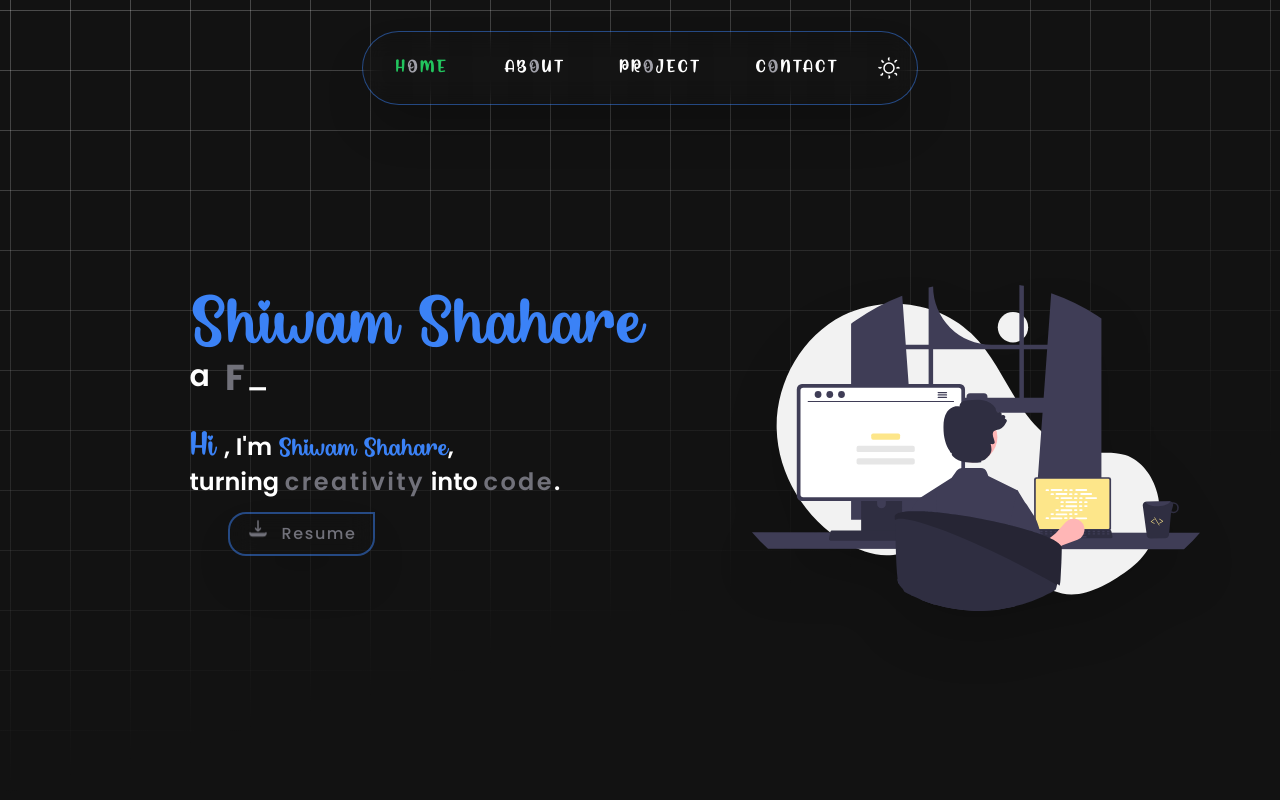
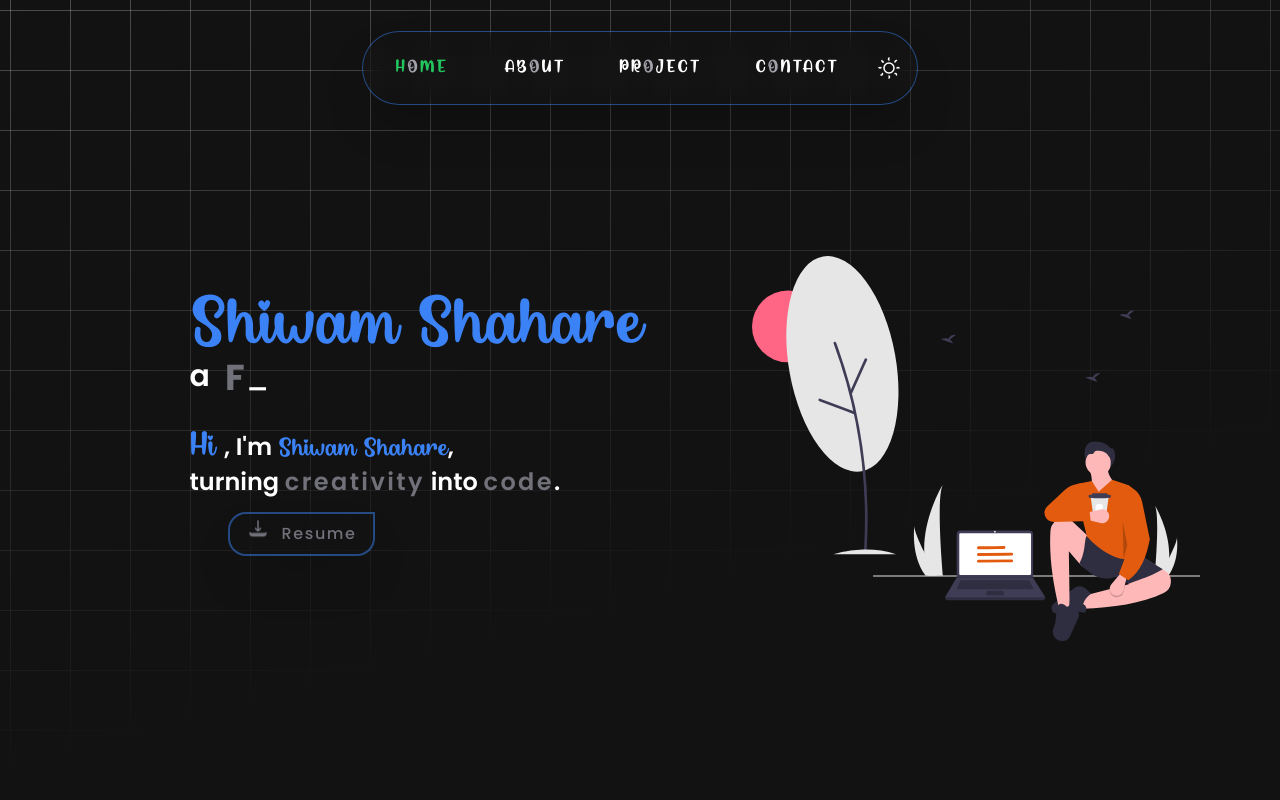
Before and after one commit to shiwamshahare/my-portfolio, a React (Vite) app: page / in a window 1280 px wide. Shown: the top 800 px of the page. Built offline with nearby package versions, Linux system fonts and the light colour scheme.

Commit message:
new home svg updaetd

```diff
--- a/src/components/Home/HomeImg.jsx
+++ b/src/components/Home/HomeImg.jsx
@@ -1,12 +1,16 @@
 import React from "react";
 import HomeSvg from "../Svg/HomeSvg/HomeSvg";
 import TiltSvg from "../Svg/TiltSvg";
+import NewHomeSvg from "../Svg/HomeSvg/NewHomeSvg";
 
 const HomeImg = () => {
   return (
     <TiltSvg
       className="md:w-2/5 w-3/5 pt-20 sm:pt-12 ease-in-out duration-75"
-      SvgContet={<HomeSvg />}
+      SvgContet={
+        <NewHomeSvg />
+        // <HomeSvg />
+      }
     />
   );
 };
--- /dev/null
+++ b/src/components/Svg/HomeSvg/NewHomeSvg.jsx
@@ -0,0 +1,139 @@
+import React from "react";
+
+const NewHomeSvg = () => {
+  return (
+    <>
+      <svg
+        data-name="Layer 1"
+        xmlns="http://www.w3.org/2000/svg"
+        viewBox="0 0 938.759 806.748"
+      >
+        <circle cx={75.365} cy={147.524} r={75.365} fill="#ff6584" />
+        <path
+          d="M874.367 632.387a136.7 136.7 0 0 1-6.384 37.774q-.135.424-.275.847h-23.822q.039-.382.077-.847c1.588-18.26 10.746-129.397-.204-148.403.957 1.542 32.454 52.608 30.608 110.629"
+          fill="#e6e6e6"
+        />
+        <path
+          d="M872.58 670.161q-.3.427-.62.847h-17.87q.202-.363.475-.847c2.952-5.328 11.69-21.259 19.802-37.774 8.717-17.748 16.714-36.169 16.04-42.836.208 1.504 6.24 47.343-17.828 80.61"
+          fill="#e6e6e6"
+        />
+        <path fill="#e6e6e6" d="M253.759 669.385h685v2.241h-685z" />
+        <path
+          d="m692.223 739.355 3.328-27.453 94.004-24.125-10.815-32.444c7.534-21.607 20.76-32.2 44.923-21.629l41.564 25.82a26.53 26.53 0 0 1 12.493 23.97 26.51 26.51 0 0 1-15.095 22.536c-46.53 22.056-105.834 30.495-170.402 33.325"
+          fill="#ffb8b8"
+        />
+        <path
+          d="m698.047 747.674-29.117-4.16-27.233 5.558a11.763 11.763 0 0 1-14.105-11.035 11.76 11.76 0 0 1 4.675-9.884L674.94 696a19.266 19.266 0 0 1 24.958 1.51l10.626 10.233c-7.604 4.717-13.259 11.796-16.638 21.63q10.962 6.026 4.16 18.3"
+          fill="#2f2e41"
+        />
+        <circle cx={725.855} cy={432.526} r={26.927} fill="#ffb8b8" />
+        <path
+          d="m767.926 485.627-60.313 25.372c4.902-24.611 7.345-47.031 0-60.728l38.684-4.576c-1.92 10.526 7.866 24.623 21.629 39.932M665.603 738.523l-22.462-1.664c-13.76-57.38-20.805-111.615-17.73-161.112a27.997 27.997 0 0 1 28.552-26.31 27.96 27.96 0 0 1 18.639 7.698l29.046 27.64a119.5 119.5 0 0 1 29.43 43.82c8.227 21.545 5.274 33.624-14.365 31.572a48.46 48.46 0 0 1-31.554-16.776l-21.22-24.661Z"
+          fill="#ffb8b8"
+        />
+        <path
+          d="M648.209 806.707a19.217 19.217 0 0 1-16.939-25.376l4.384-12.86 3.328-32.444c5.126-10.46 12.385-8.895 20.797-.832 5.348-.525 6.496-5.872 5.824-13.31l16.864 22.702a13.53 13.53 0 0 1 1.45 13.685l-16.972 37.23a19.22 19.22 0 0 1-18.736 11.205m212.473-150.126c-30.78 17.47-40.427 17.977-71.127 30.364l-26.62-14.974c-31.265 11.56-53.196-4.287-76.951-27.868 15.545-25.893 8.67-59.54 18.302-59.065l115.217 36.188 4.992 12.478Z"
+          fill="#2f2e41"
+        />
+        <path
+          d="M823.663 629.545c-40.682 17.609-84.486-1.035-121.873-42.011l-24.756-99.98a8.344 8.344 0 0 1 6.428-10.324l28.727-5.746 14.142 22.461 28.284-24.956 30.038 9.82a23.19 23.19 0 0 1 15.634 18.02Z"
+          fill="#e25b0e"
+        />
+        <path
+          d="M759.044 714.303a14.69 14.69 0 0 1-5.976-23.229l19.017-22.43 13.31 7.487-6.853 27.943a14.69 14.69 0 0 1-19.498 10.229"
+          opacity={0.2}
+        />
+        <path
+          d="M759.044 710.975a14.69 14.69 0 0 1-5.976-23.229l19.017-22.43 13.31 7.487-6.853 27.943a14.69 14.69 0 0 1-19.498 10.229"
+          fill="#ffb8b8"
+        />
+        <path
+          d="m788.723 679.458-19.965-13.31 29.116-77.366-10.815-108.979 9.866 6.166a46.1 46.1 0 0 1 20.726 29.828l15.995 77.976c-7 35.942-18.665 67.565-44.923 85.685"
+          fill="#e25b0e"
+        />
+        <path opacity={0.2} d="m776.661 555.922 9.983 49.914-8.211 29.192z" />
+        <path
+          d="M699.521 430.217s-15.517-50.784 31.907-40.133c7.356 1.652 13.711 5.928 18.767 11.52a4.57 4.57 0 0 0 3.572 1.46c7.576 0 12.255 27.072-2.896 38.977 0 0 3.091-16.02-2.528-21.479a12 12 0 0 1-2.501-3.22c-3.658-7.378-15.953-9.8-24.432-9.172-4.33.32-4.708 7.869-9.5 6.814-10.904-2.398-14.385 10.233-12.389 15.233"
+          fill="#2f2e41"
+        />
+        <path
+          d="m747.254 505.59-.313 2.3-1.938 14.187-3.174 23.235-.794 5.817a1.85 1.85 0 0 1-1.837 1.603h-21.163a1.854 1.854 0 0 1-1.836-1.599l-.809-5.821-3.227-23.235-1.972-14.198-.317-2.284a1.853 1.853 0 0 1 1.835-2.11h33.709a1.854 1.854 0 0 1 1.836 2.105"
+          fill="#e6e6e6"
+        />
+        <path
+          d="M713.943 497.33h29.351a1.854 1.854 0 0 1 1.854 1.854v2.449a1.854 1.854 0 0 1-1.854 1.853h-29.351a1.854 1.854 0 0 1-1.854-1.853v-2.45a1.854 1.854 0 0 1 1.854-1.853"
+          fill="#3f3d56"
+        />
+        <path
+          d="M749.906 506.564a196.2 196.2 0 0 1-42.575 0 1.853 1.853 0 0 1-1.854-1.853v-2.45a1.853 1.853 0 0 1 1.854-1.853 174.4 174.4 0 0 0 42.575 0 1.853 1.853 0 0 1 1.853 1.854v2.449a1.853 1.853 0 0 1-1.853 1.853"
+          fill="#3f3d56"
+        />
+        <circle cx={727.759} cy={527.008} r={8} fill="#fff" />
+        <path
+          d="M748.326 543.839a14.69 14.69 0 0 1-18.042 15.804l-28.594-6.865.684-15.256 28.033-6.477a14.69 14.69 0 0 1 17.919 12.794"
+          fill="#ffb8b8"
+        />
+        <path
+          d="m709.693 555.506-77.169 1.929a19.167 19.167 0 0 1-19.453-21.872 19.17 19.17 0 0 1 5.88-11.286l36.334-33.99a48.5 48.5 0 0 1 24.204-12.256l12.734-2.387 7.487 56.569-43.258-4.992 50.745 5.824Z"
+          fill="#e25b0e"
+        />
+        <path
+          d="M608.03 721.501H411.023a6.606 6.606 0 0 1-6.606-6.606q107.123-12.45 210.219 0a6.606 6.606 0 0 1-6.606 6.606"
+          fill="#2f2e41"
+        />
+        <path
+          d="m614.636 715.284-210.219-.389 24.364-40.994.116-.195V583.36a8.35 8.35 0 0 1 8.35-8.35H580.64a8.35 8.35 0 0 1 8.35 8.35v90.969Z"
+          fill="#3f3d56"
+        />
+        <path
+          d="M437.058 580.837a2.723 2.723 0 0 0-2.72 2.72v82.378a2.723 2.723 0 0 0 2.72 2.72h144.938a2.723 2.723 0 0 0 2.72-2.72v-82.378a2.723 2.723 0 0 0-2.72-2.72Z"
+          fill="#fff"
+        />
+        <path
+          d="M438.01 679.535a1.17 1.17 0 0 0-1.059.678l-7.507 16.32a1.166 1.166 0 0 0 1.059 1.654h157.872a1.166 1.166 0 0 0 1.042-1.688l-8.16-16.32a1.16 1.16 0 0 0-1.042-.644Z"
+          fill="#2f2e41"
+        />
+        <circle cx={508.944} cy={577.728} r={1.749} fill="#fff" />
+        <path
+          d="M493.426 701.295a1.17 1.17 0 0 0-1.125.863l-1.883 6.994a1.166 1.166 0 0 0 1.125 1.469h35.813a1.165 1.165 0 0 0 1.1-1.547l-2.42-6.995a1.17 1.17 0 0 0-1.102-.784Zm95.564-28.949v1.555H428.781l.12-.195v-1.36z"
+          fill="#2f2e41"
+        />
+        <path
+          d="M360.902 620.507a175.2 175.2 0 0 0 8.181 48.416c.114.363.233.722.353 1.085h30.533c-.033-.325-.066-.69-.098-1.085-2.036-23.405-13.774-165.85.26-190.21-1.226 1.975-41.597 67.427-39.23 141.794"
+          fill="#e6e6e6"
+        />
+        <path
+          d="M363.193 668.923q.383.546.792 1.085h22.905q-.258-.466-.608-1.085c-3.784-6.83-14.984-27.249-25.38-48.416-11.173-22.748-21.423-46.358-20.56-54.904-.266 1.928-7.997 60.68 22.85 103.32"
+          fill="#e6e6e6"
+        />
+        <path
+          d="m414.853 175.159 12.413-9.928c-9.643-1.064-13.606 4.195-15.227 8.358-7.534-3.129-15.736.971-15.736.971l24.837 9.017a18.8 18.8 0 0 0-6.287-8.418m373.884-51.105 12.413-9.929c-9.643-1.064-13.606 4.196-15.227 8.358-7.534-3.128-15.736.972-15.736.972l24.837 9.017a18.8 18.8 0 0 0-6.287-8.418m-71.481 131.755 12.413-9.929c-9.643-1.064-13.606 4.196-15.227 8.359-7.534-3.129-15.736.971-15.736.971l24.837 9.017a18.8 18.8 0 0 0-6.287-8.418"
+          fill="#3f3d56"
+        />
+        <ellipse
+          cx={320.013}
+          cy={272.581}
+          rx={112.082}
+          ry={228.693}
+          transform="rotate(-10.22 -5.987 979.58)"
+          fill="#e6e6e6"
+        />
+        <path
+          d="M171.036 183.15q14.788 40.21 26.319 81.517 11.509 41.268 19.69 83.37 8.18 42.086 12.97 84.737 4.767 42.577 6.126 85.444 1.35 42.82-.746 85.657-.258 5.248-.569 10.494c-.21 3.582 5.362 3.57 5.572 0q2.526-42.972 1.585-86.05-.946-42.833-5.32-85.498-4.383-42.789-12.145-85.146-7.767-42.338-18.913-83.963-11.139-41.577-25.615-82.164-1.766-4.949-3.581-9.88c-1.228-3.337-6.615-1.895-5.373 1.481"
+          fill="#3f3d56"
+        />
+        <path
+          d="m209.428 288.604 24.684-54.809 6.958-15.448a2.87 2.87 0 0 0-1-3.812 2.81 2.81 0 0 0-3.811 1l-24.685 54.81-6.957 15.447a2.87 2.87 0 0 0 .999 3.812 2.81 2.81 0 0 0 3.812-1m5.454 37.451-56.285-21.104-15.865-5.948a2.81 2.81 0 0 0-3.427 1.946 2.847 2.847 0 0 0 1.946 3.427l56.285 21.103 15.865 5.948a2.81 2.81 0 0 0 3.427-1.946 2.847 2.847 0 0 0-1.946-3.426"
+          fill="#3f3d56"
+        />
+        <path d="M171.052 625s67.788-22.287 130.934 0" fill="#e6e6e6" />
+        <path
+          d="M474.377 614.44c13.433-.14 26.865-.38 40.297-.562q6.717-.091 13.434-.16c3.859-.04 3.869-6.04 0-6-13.433.14-26.864.38-40.296.563q-6.717.09-13.435.16c-3.858.04-3.868 6.04 0 6m0 13.999 54.29-.562 15.441-.16c3.859-.04 3.869-6.04 0-6l-54.29.563-15.44.16c-3.86.04-3.869 6.04 0 6m-.001 13.999 54.29-.562 15.441-.16c3.859-.04 3.869-6.04 0-6l-54.29.563-15.44.16c-3.86.04-3.869 6.04 0 6"
+          fill="#e25b0e"
+        />
+      </svg>
+    </>
+  );
+};
+
+export default NewHomeSvg;
```
